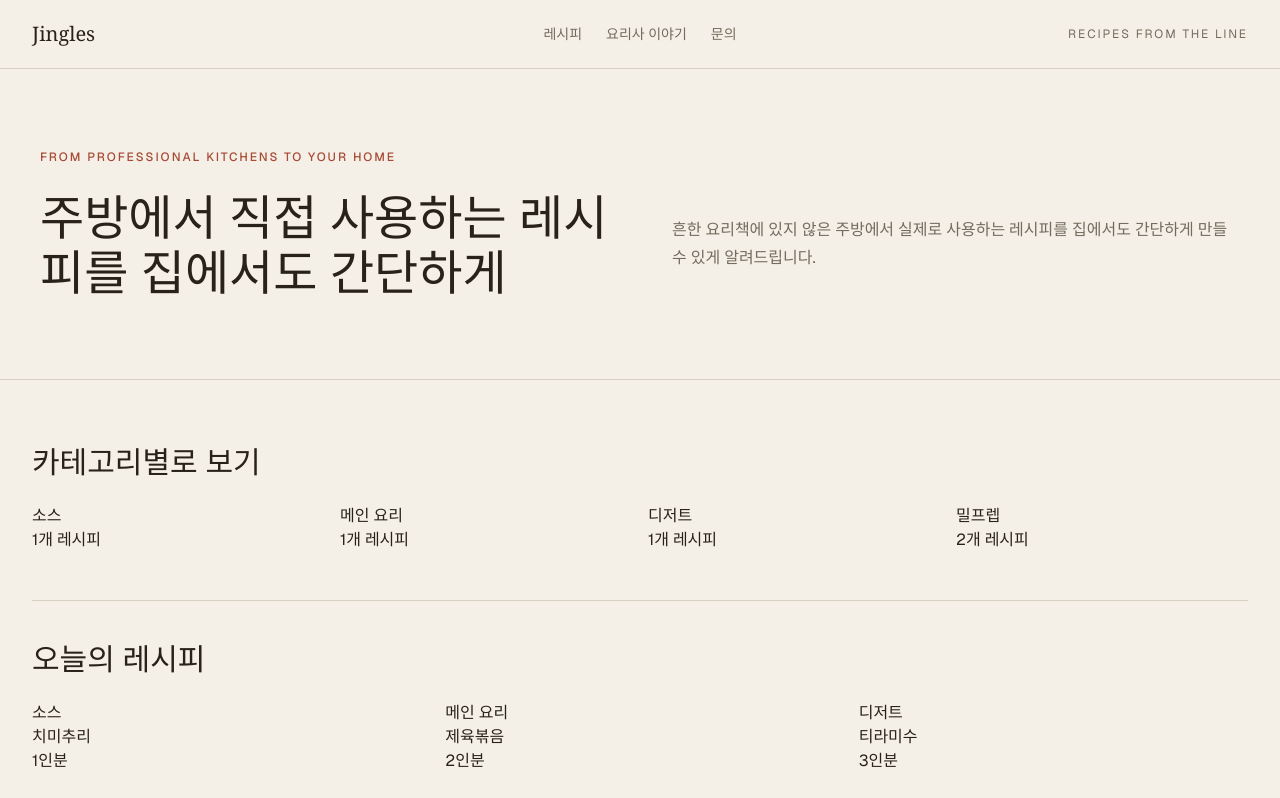
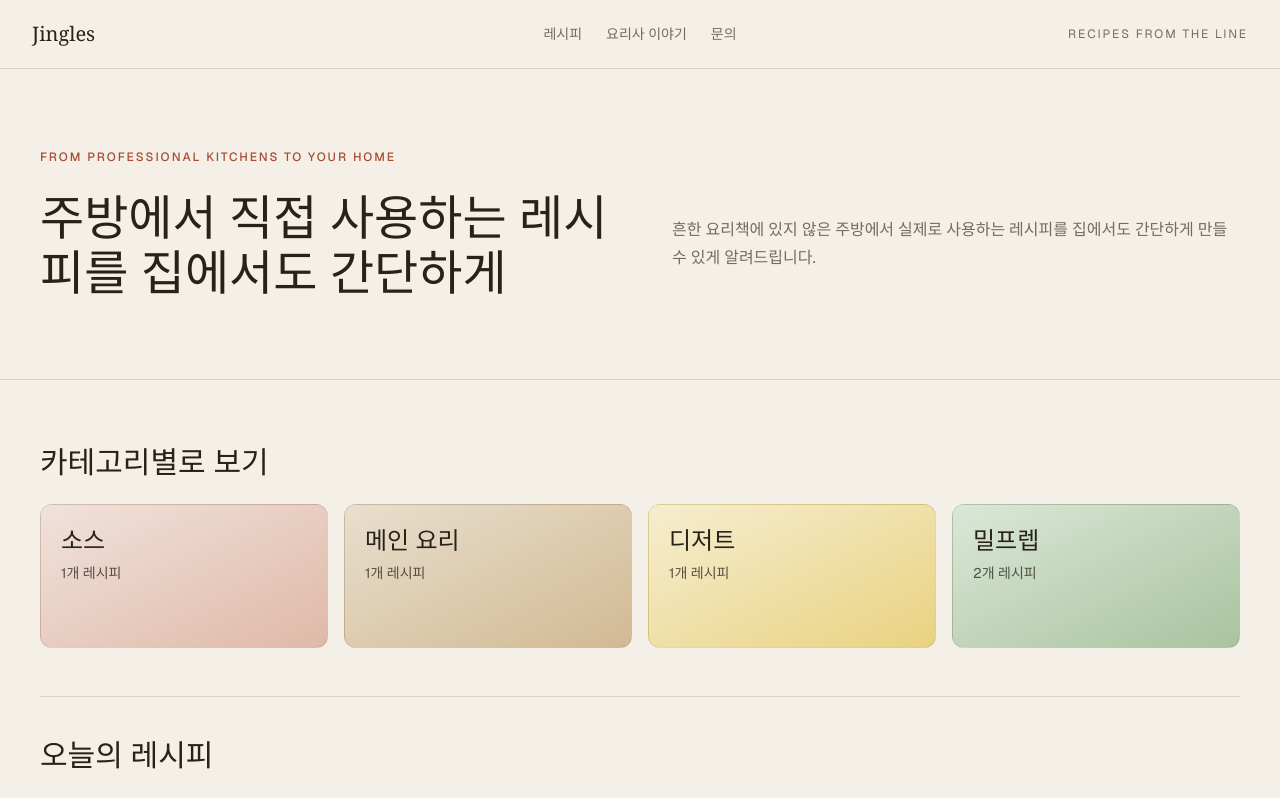
Before and after one commit to jkang95/recipe-website, a Next.js app: page / in a window 1280 px wide. Shown: the top 798 px of the page. Built offline with nearby package versions, Linux system fonts and the light colour scheme.

Commit message:
global.css에 카테고리 gradient색 추가 및 컴포넌트에 적용

```diff
--- a/app/components/home/recipe-section.tsx
+++ b/app/components/home/recipe-section.tsx
@@ -36,17 +36,24 @@ const sampleRecipes: Recipe[] = [
 
 const categories: RecipeCategory[] = ["소스", "메인 요리", "디저트", "밀프렙"];
 
+const categoryGradients = {
+    소스 : "from-category-sauce-start to-category-sauce-end",
+    "메인 요리" : "from-category-main-start to-category-main-end",
+    디저트 : "from-category-dessert-start to-category-dessert-end",
+    밀프렙 : "from-category-mealprep-start to-category-mealprep-end"
+};
+
 export default function RecipeSection() {
 
     return (
         <section id="recipes" aria-labelledby="recipes-heading" className="mx-auto w-full max-w-7xl border-b border-line bg-canvas">
-            <div className="px-6 py-12 sm:px-8 md:py-16">
+            <div className="px-6 py-12 sm:px-8 md:px-10 md:py-16">
                 <h2 className="font-serif text-2xl text-ink sm:text-3xl">카테고리별로 보기</h2>
                 <ul className="mt-6 grid grid-cols-1 gap-4 sm:grid-cols-2 lg:grid-cols-4">
                     {categories.map(category =>
-                        <li key={category}>
-                            <h3>{category}</h3>
-                            <p>{sampleRecipes.filter(recipe => recipe.category === category).length}개 레시피</p>
+                        <li key={category} className={categoryGradients[category] + " min-h-36 rounded-xl border border-ink/10 bg-linear-to-br p-5 text-ink"}>
+                            <h3 className="font-serif text-2xl leading-tight">{category}</h3>
+                            <p className="mt-2 text-sm text-ink/75">{sampleRecipes.filter(recipe => recipe.category === category).length}개 레시피</p>
                         </li>
                     )}
                 </ul>
--- a/app/globals.css
+++ b/app/globals.css
@@ -9,6 +9,18 @@
   --surface: #fbf9f4;
   --cta: #25241f;
   --cta-hover: #40392f;
+
+  --category-sauce-start: #f0e2dc;
+  --category-sauce-end: #dfb9a7;
+
+  --category-main-start: #e8dfce;
+  --category-main-end: #d2b993;
+
+  --category-dessert-start: #f6edcf;
+  --category-dessert-end: #e9d27f;
+
+  --category-mealprep-start: #dbe7d7;
+  --category-mealprep-end: #a9c39f;
 }
 
 @theme inline {
@@ -21,6 +33,18 @@
   --color-cta: var(--cta);
   --color-cta-hover: var(--cta-hover);
 
+  --color-category-sauce-start: var(--category-sauce-start);
+  --color-category-sauce-end: var(--category-sauce-end);
+
+  --color-category-main-start: var(--category-main-start);
+  --color-category-main-end: var(--category-main-end);
+
+  --color-category-dessert-start: var(--category-dessert-start);
+  --color-category-dessert-end: var(--category-dessert-end);
+
+  --color-category-mealprep-start: var(--category-mealprep-start);
+  --color-category-mealprep-end: var(--category-mealprep-end);
+
   --font-sans: var(--font-geist-sans);
   --font-mono: var(--font-geist-mono);
 }
```
